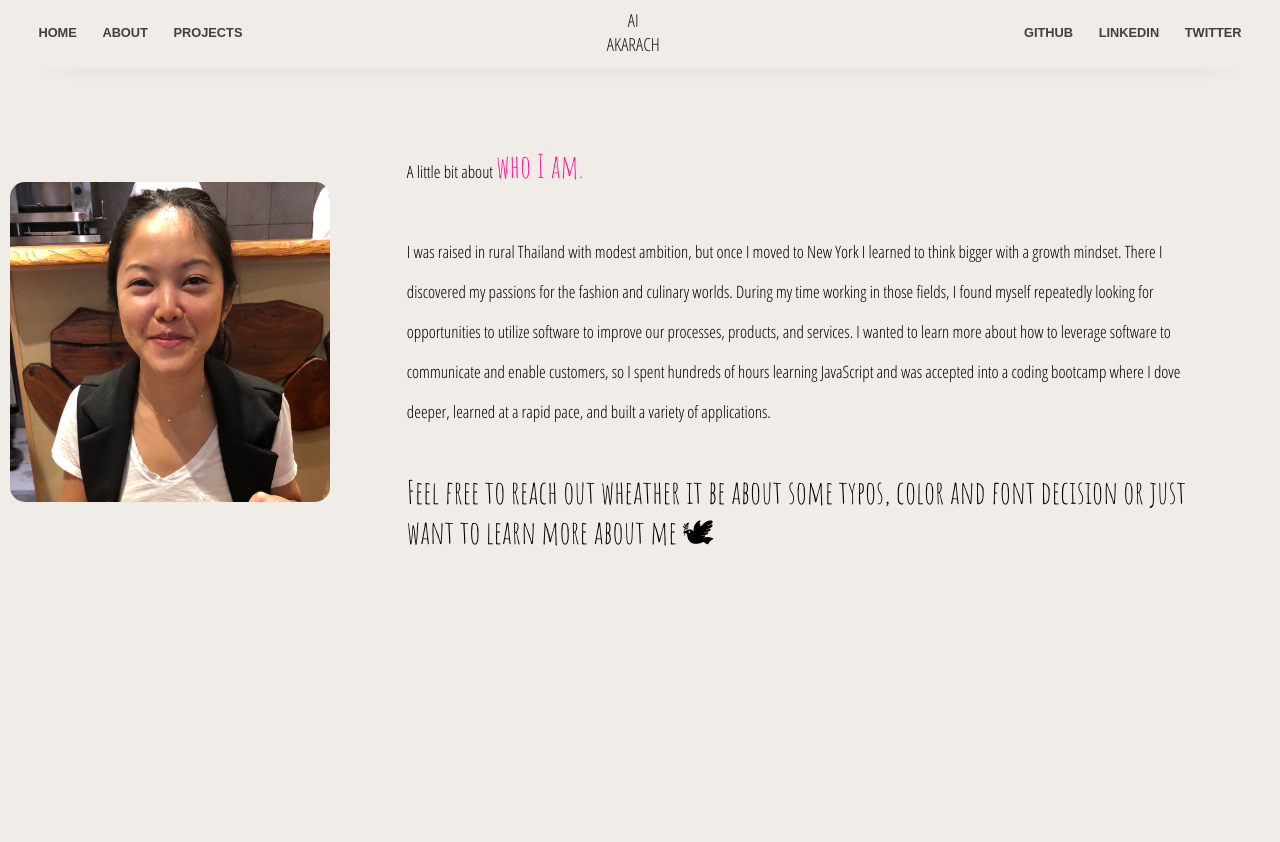
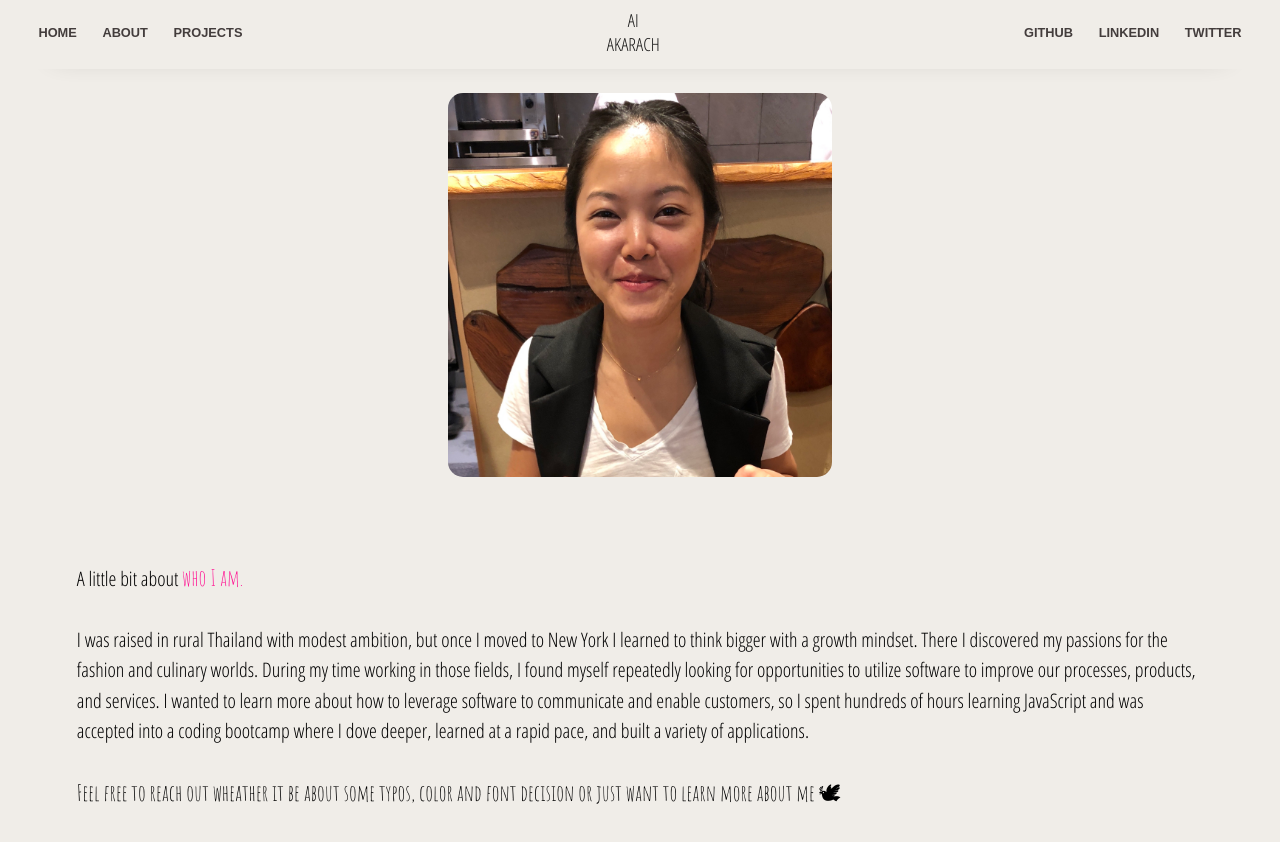
Before and after one commit to aka-ai/portfolio, a React (Create React App) app: page /about in a window 1280 px wide. Shown: the top 842 px of the page. Before the commit the page ends 800 px from the top, so only its background shows below. Built offline with nearby package versions, Linux system fonts and the light colour scheme; a web font is replaced by a local one.

Commit message:
style min-width: 992px

```diff
--- a/src/Index.css
+++ b/src/Index.css
@@ -160,8 +160,8 @@ a:hover {
   justify-content: center;
   align-items: center;
   font-family: 'Open Sans Condensed', sans- serif;
-  font-size: 4vw;
-  line-height: 6vw;
+  font-size: 2vh;
+  line-height: 3vh;
   padding: 70px 0;
 }
 .profile-pic {
@@ -176,7 +176,7 @@ a:hover {
 }
 .who-i-am {
   font-family: 'Amatic SC', cursive;
-  font-size: 5vw;
+  font-size: 2vh;
   color: deeppink;
 }
 .peace-sign {
@@ -185,11 +185,11 @@ a:hover {
 .about-last {
   font-family: 'Amatic SC', cursive;
   font-weight: 500;
-  font-size: 4vw;
+  font-size: 2vh;
 }
 
 /* landscape screen */
-@media only screen and (orientation: landscape) {
+@media only screen and (max-width: 768px) and (orientation: landscape) {
   .home {
     height: 35vw;
     left: 40vh;
@@ -321,6 +321,15 @@ a:hover {
   .list {
     font-size: 30px;
   }
+  .about {
+    font-size: 2.5vh;
+    padding: 3vh 0;
+    line-height: 3.8vh;
+  }
+  .about-last,
+  .who-i-am {
+    font-size: 2.8vh;
+  }
 }
 /* Extra large devices (large laptops and desktops, 1200px and up) */
 @media only screen and (min-width: 1200px) {
```
